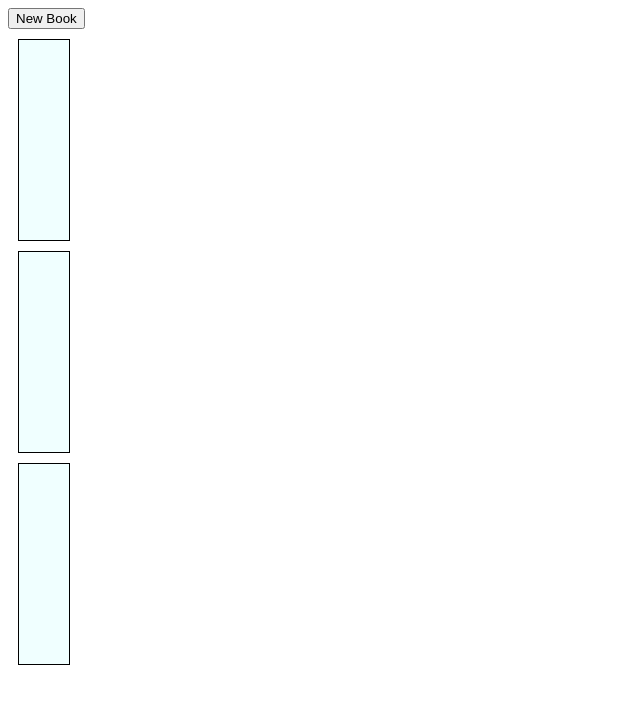
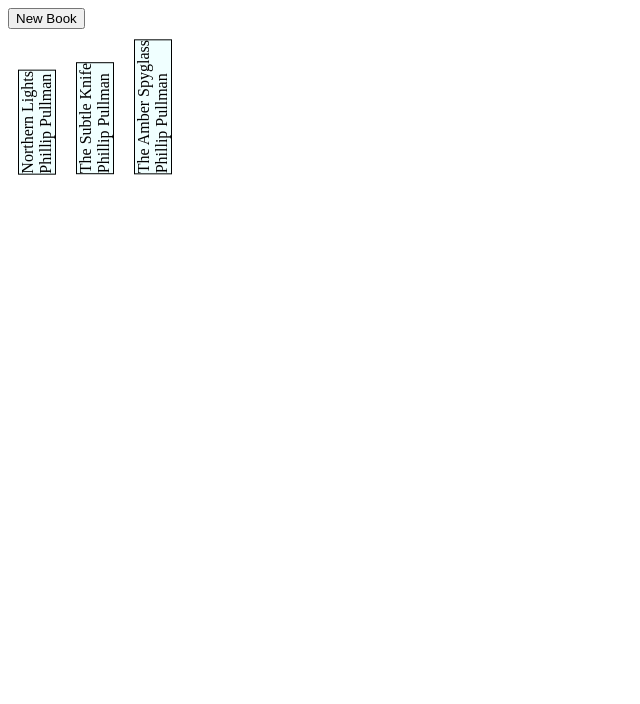
Before and after one commit to naomi-tan/odin-library, a plain HTML site: page index.html in a window 1280 px wide. Shown: the whole page, without its empty margins (0-640 px from the left). Drawn offline with Linux system fonts and the light colour scheme.

Commit message:
feat: add title and author to books, layout books

```diff
--- a/index.html
+++ b/index.html
@@ -9,7 +9,7 @@
 <body>
     <button class="new-book">New Book</button>
     <dialog>
-        <form action="" method="post">
+        <form action="example.com/path" method="post">
             <label for="title">Book Title:</label>
             <input type="text" id="title">
             <label for="author">Book Author:</label>
--- a/script.js
+++ b/script.js
@@ -15,20 +15,45 @@ function addBook(book) {
     console.log(`${book.title} was added to the library`);
 }
 
+function clearLibrary() {
+    booksNodes = document.querySelectorAll('.book');
+    for(let i = 0; i < booksNodes.length; ++i) {
+        library.removeChild(booksNodes[i]);
+    }
+}
+
 function displayLibrary() {
     // Write a function that loops through the array and displays each book on the page. You can display them in some sort of table, or each on their own “card”
     // get .library div
-    let library = document.querySelector('.library');
+    clearLibrary();
     for (let book of myLibrary) {
-        book = document.createElement('div');
-        book.classList.add('book');
-        library.appendChild(book);
+        bookNode = document.createElement('div');
+        bookNode.classList.add('book');
+        displayTitle = document.createElement('p');
+        displayTitle.textContent = book.title;
+        displayAuthor = document.createElement('p');
+        displayAuthor.textContent = book.author;
+        bookNode.appendChild(displayAuthor);
+        bookNode.appendChild(displayTitle);
+        library.appendChild(bookNode);
         console.log(book);
     }
 }
 
 function openModal() {
     modal.showModal();
+}
+
+function okPressed(event) {
+    event.preventDefault();
+    newTitle = document.querySelector('#title').value;
+    newAuthor = document.querySelector('#author').value;
+    newPages = document.querySelector('#pages').value;
+    newRead = document.querySelector('#read').value;
+    newBook = new Book(newAuthor, newTitle, newPages, newRead);
+    addBook(newBook);
+    displayLibrary();
+    closeModal();
 }
 
 function closeModal() {
@@ -47,6 +72,8 @@ addBook(testBook3);
 
 // MAIN CODE
 
+let library = document.querySelector('.library');
+
 displayLibrary();
 
 modal = document.querySelector('dialog');
@@ -55,7 +82,7 @@ newBookButton = document.querySelector('.new-book');
 newBookButton.addEventListener('click', openModal);
 
 okModalButton = document.querySelector('.ok-button');
-okModalButton.addEventListener('click', closeModal)
+okModalButton.addEventListener('click', okPressed);
 
 closeModalButton = document.querySelector('.cancel-button');
-closeModalButton.addEventListener('click', closeModal)
+closeModalButton.addEventListener('click', closeModal);
--- a/style.css
+++ b/style.css
@@ -1,7 +1,24 @@
+.library {
+    display: grid;
+    grid-auto-flow: column;
+    grid-template-columns: min-content;
+    justify-content: start;
+    align-items: baseline;
+}
+
 .book {
-    width: 50px;
-    height: 200px;
+    width: max-content;
+    height: max-content;
     background-color: azure;
     margin: 10px;
     border: 1px solid black;
+    display: grid;
+    grid-template-columns: 1fr 1fr;
+    transform: rotate(180deg);
 }
+
+.book p {
+    writing-mode: vertical-rl;
+    margin: 0px;
+    padding: 0px;
+}
```
